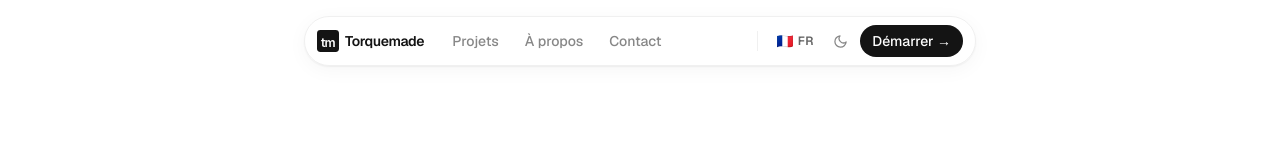
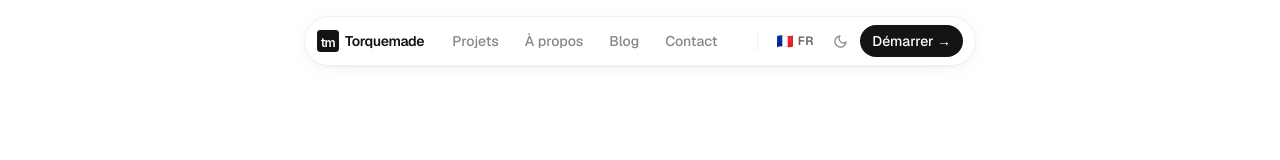
Before and after one commit to loanrmb/torquemade-v2, a Next.js app: page / in a window 1280 px wide. Shown: the top 160 px of the page. Built offline with nearby package versions, Linux system fonts and the light colour scheme.

Commit message:
Update nav-pill.tsx

```diff
--- a/components/nav-pill.tsx
+++ b/components/nav-pill.tsx
@@ -13,6 +13,7 @@ export function NavPill() {
   const links = [
     { href: '/work',    label: t.work },
     { href: '/about',   label: t.about },
+    { href: '/blog',    label: t.blog },
     { href: '/contact', label: t.contact },
   ]
 
```
